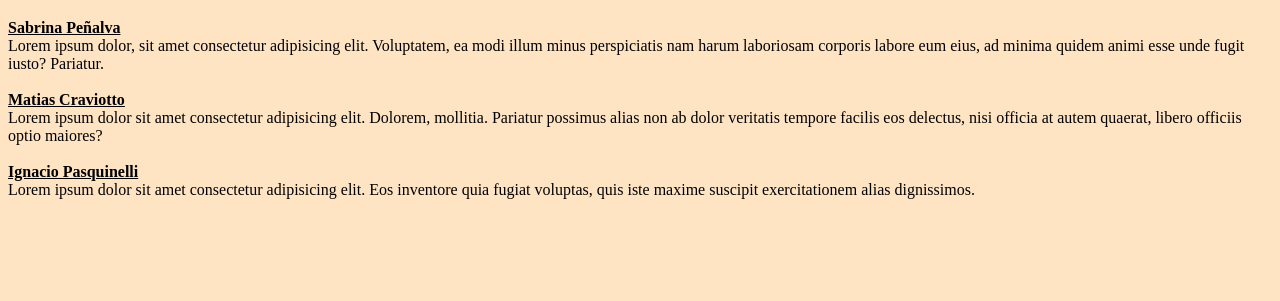
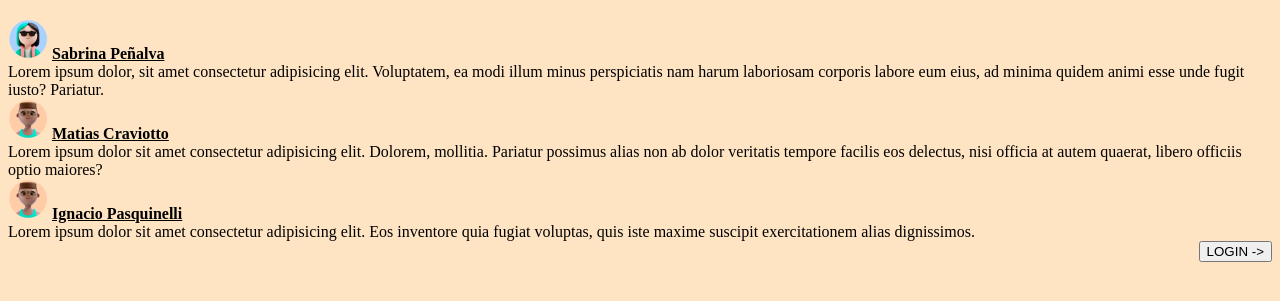
Before and after one commit to Sabrivp/FinalG10, a plain HTML site: page presentacion.html in a window 1280 px wide. Shown: the part 61-362 px from the top of the page. Drawn offline with Linux system fonts and the light colour scheme.

Commit message:
iconos agregados a presentacion

```diff
--- a/formulario.html
+++ b/presentacion.html
@@ -5,42 +5,45 @@
     <meta http-equiv="X-UA-Compatible" content="IE=edge">
     <meta name="viewport" content="width=device-width, initial-scale=1.0">
     <title>"Empresa de Sistemas TIC"</title>
-    <link rel="stylesheet" href="./styleform.css">
+    <link rel="stylesheet" href="./stylePresentacion.css">
 
 
 
 
 </head>
 <body>
-    <form action="#" class="Form">
+
         <h1>Trabajo Integrador - Argentina Programa <u>UTN- C188</u></h1>
 
     <div class="container">
-
-        <i class="fas fa-user-check icon "></i>
+        <img src="./imagen/avatar-ej2 Clase 6.png" alt="" width="40px", height="40px">
+        <i class="fas fa-user-check i   con "></i>
         <p1><u><b> Sabrina Peñalva</b></u></p1>
         <br>
         Lorem ipsum dolor, sit amet consectetur adipisicing elit. Voluptatem, ea modi illum minus perspiciatis nam harum laboriosam corporis labore eum eius, ad minima quidem animi esse unde fugit iusto? Pariatur.
         <br>
     </div>
     <div class="container">
-        <br>
+        <img src="./imagen/avatar-ej1 Clase 6.png" alt="" width="40px", height="40px">
         <i class="fi fi-rr-user"></i>
         <p2> <u> <b> Matias Craviotto </b> </u></p2>
         <br>
         Lorem ipsum dolor sit amet consectetur adipisicing elit. Dolorem, mollitia. Pariatur possimus alias non ab dolor veritatis tempore facilis eos delectus, nisi officia at autem quaerat, libero officiis optio maiores?
+        <br>
     </div>
     <div class="container">
-        <br>
+        <img src="./imagen/avatar-ej1 Clase 6.png" alt="" width="40px", height="40px">
         <i class="fi fi-rr-user"></i>
         <p3><u><b> Ignacio Pasquinelli</b> </u></p3>
         <br>
         Lorem ipsum dolor sit amet consectetur adipisicing elit. Eos inventore quia fugiat voluptas, quis iste maxime suscipit exercitationem alias dignissimos.
     </div>
 
-    </form>
 
+<div class="btn1" id="btn1" style="text-align:end">
+    <button type="button" class="btn btn-primary">LOGIN -> </button>
 
+</div>
 
 
 </body>
```
Also changed, not shown: stylePresentacion.css (renamed from styleform.css).
